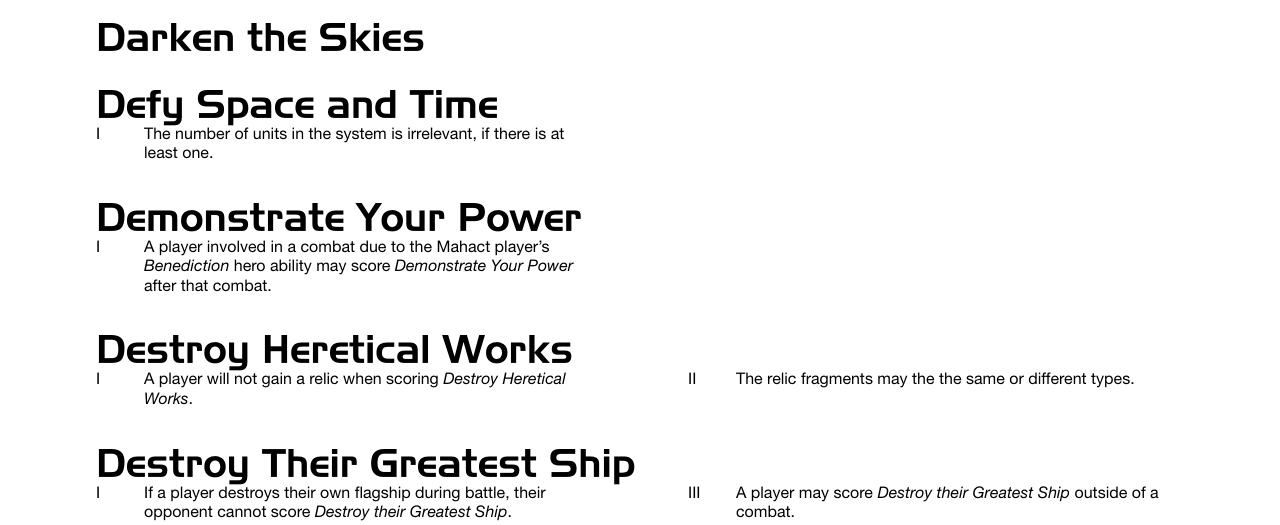
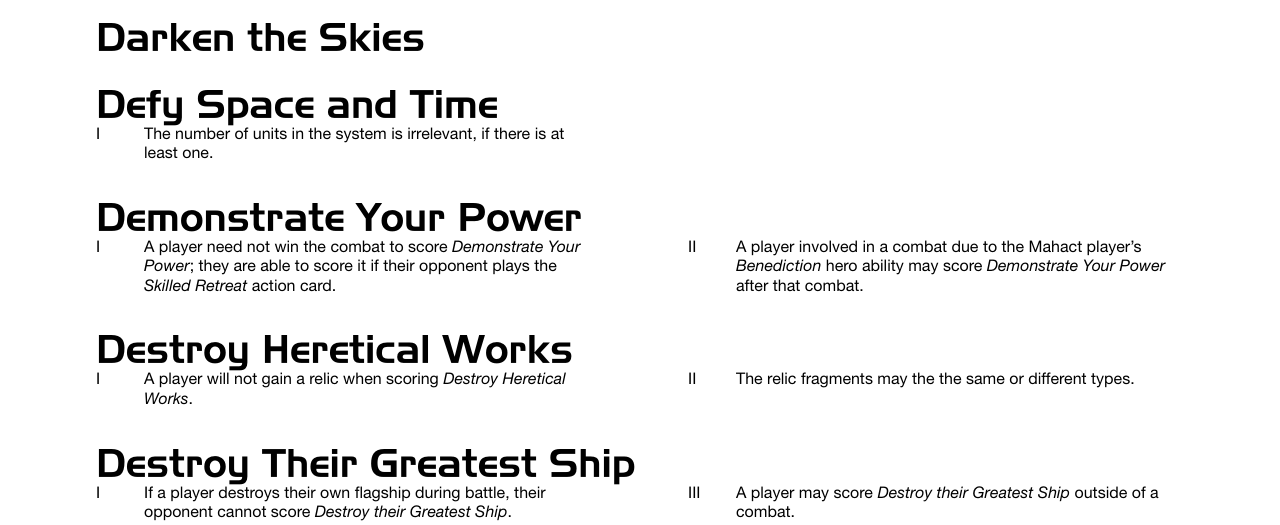
Before and after one commit to bradleysigma/tirules, a PHP site: page /C_objectives.php in a window 1280 px wide. Shown: the part 2257-2782 px from the top of the page. Run offline with PHP 8.4, Linux system fonts and the light colour scheme.

Commit message:
Update C_objectives.php

```diff
--- a/C_objectives.php
+++ b/C_objectives.php
@@ -115,6 +115,7 @@
 
 <h1>Demonstrate Your Power</h1>
     <ol class="note">
+    <li>A player need not win the combat to score <i>Demonstrate Your Power</i>; they are able to score it if their opponent plays the <i>Skilled Retreat</i> action card.</li>
     <li>A player involved in a combat due to the Mahact player&rsquo;s <i>Benediction</i> hero ability may score <i>Demonstrate Your Power</i> after that combat.</li>
     </ol>
 
```
